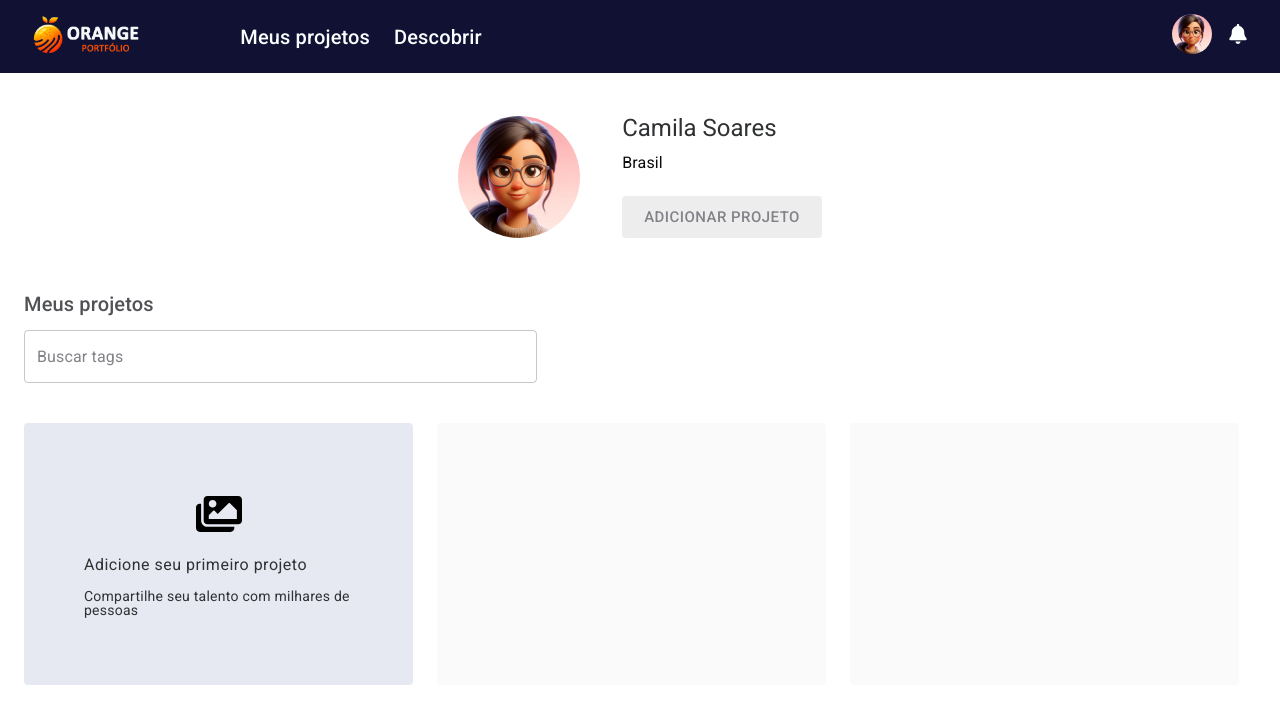
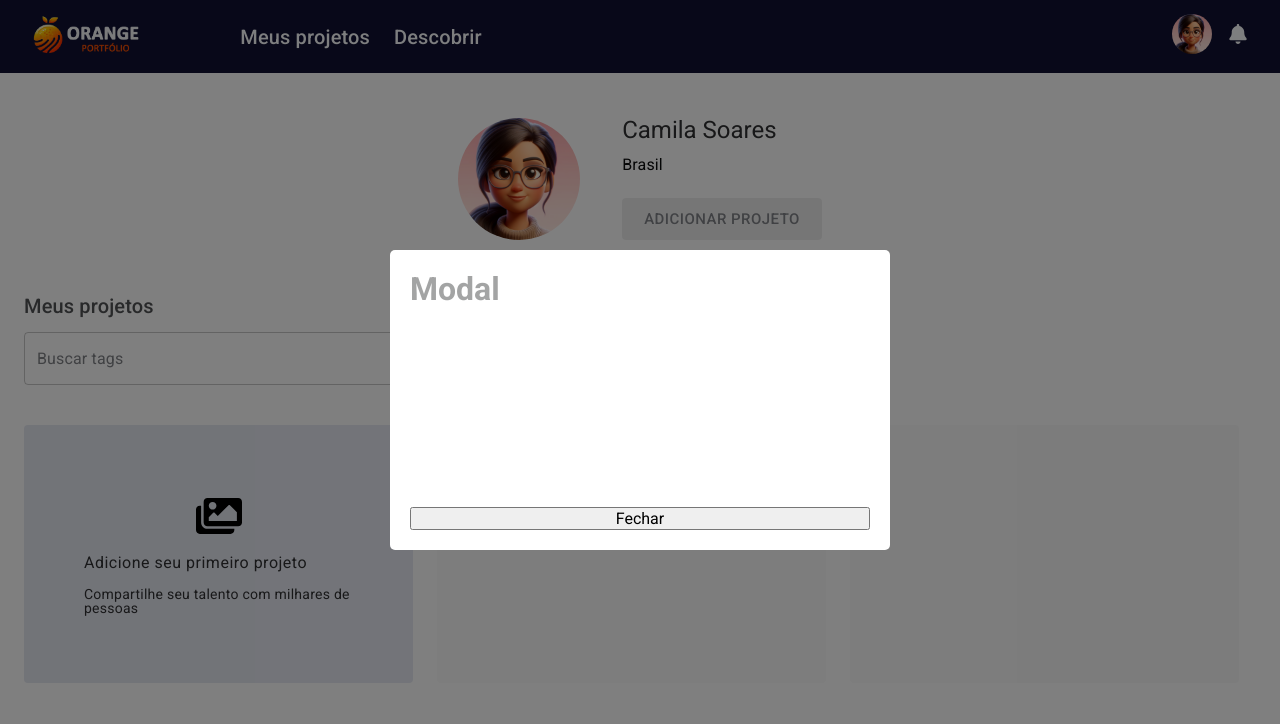
Before and after one commit to Hackathon-Orange-Juice-Squad-1/orange-notes_front-end, a React (Vite) app: page / in a window 1280 px wide. Both pictures are taken after a click on the button 218 px from the left and 553 px from the top of the page. Shown: the top 724 px of the page. Built offline with nearby package versions, Linux system fonts and the light colour scheme.

Commit message:
Create Modal component and functionality

```diff
--- a/src/components/Button/index.jsx
+++ b/src/components/Button/index.jsx
@@ -1,8 +1,8 @@
 import { Container } from "./styles";
 
-export const Button = ({ label, ...props }) => {
+export const Button = ({ label, onClick, ...props }) => {
     return (
-        <Container { ...props }>
+        <Container onClick={onClick} { ...props }>
             { label }
         </Container>
     );
--- a/src/components/ButtonAddProject/index.jsx
+++ b/src/components/ButtonAddProject/index.jsx
@@ -1,14 +1,13 @@
+// import { useState } from "react";
 import { FaImages } from "react-icons/fa";
 import { Container } from "./styles";
 
-export const ButtonAddProject = () => {
+export const ButtonAddProject = ({ onClick }) => {
+    // const [open, setOpen] = useState(false);
+
     return (
-        <Container>
-            <label htmlFor="upload">
-                <FaImages size={46} />
-
-                <input id="upload" type="file" />
-            </label>
+        <Container onClick={onClick}>
+            <FaImages className="icon" size={46} />
 
             <h2>Adicione seu primeiro projeto</h2>
 
--- a/src/components/ButtonAddProject/styles.js
+++ b/src/components/ButtonAddProject/styles.js
@@ -24,13 +24,8 @@ export const Container = styled.button`
         padding: 6.8rem 6rem;
     }
 
-    > label {
+    > .icon {
         align-self: center;
-        cursor: pointer;
-
-        input {
-            display: none;
-        }
     }
 
     > h2 {
--- /dev/null
+++ b/src/components/Modal/index.jsx
@@ -0,0 +1,15 @@
+import { Container, ModalBody } from "./styles";
+
+export const Modal = ({ children, isOpen }) => {
+  if (isOpen) {
+    return (
+        <Container isOpen={isOpen}>
+          <ModalBody>
+            {children}
+          </ModalBody>
+        </Container>
+      );
+  } else {
+    return <></>;
+  };
+};
--- /dev/null
+++ b/src/components/Modal/styles.js
@@ -0,0 +1,25 @@
+import styled from "styled-components";
+
+export const Container = styled.div`
+    position: fixed;
+    z-index: 999;
+    top: 0;
+    left: 0;
+    width: 100%;
+    height: 100%;
+    background-color: #00000080;
+    display: flex;
+    justify-content: center;
+    align-items: center;
+`;
+
+export const ModalBody = styled.div`
+    width: 500px;
+    height: 300px;
+    background-color: #FFF;
+    border-radius: 5px;
+    padding: 20px;
+    display: flex;
+    flex-direction: column;
+    justify-content: space-between;
+`;
--- a/src/pages/Home/index.jsx
+++ b/src/pages/Home/index.jsx
@@ -1,10 +1,14 @@
+import { useState } from "react";
 import { Container, Main, Projects, BlankSpace } from "./styles";
 import { Header } from "../../components/Header";
 import { Profile } from "../../components/Profile";
 import { Input } from "../../components/Input";
 import { ButtonAddProject } from "../../components/ButtonAddProject";
+import { Modal } from "../../components/Modal";
 
 export const Home = () => {
+    const [open, setOpen] = useState(false);
+
     return (
         <Container>
             <Header />
@@ -17,15 +21,18 @@ export const Home = () => {
                 <Input label="Buscar tags" name="searchTags" />
 
                 <Projects>
-                    <ButtonAddProject />
-
-
+                    <ButtonAddProject onClick={() => setOpen(!open)} />
 
                     <BlankSpace />
 
                     <BlankSpace />
                 </Projects>
             </Main>
+
+            <Modal isOpen={open}>
+                <h1>Modal</h1>
+                <button onClick={() => setOpen(!open)}>Fechar</button>
+            </Modal>
         </Container>
     );
 };
```
